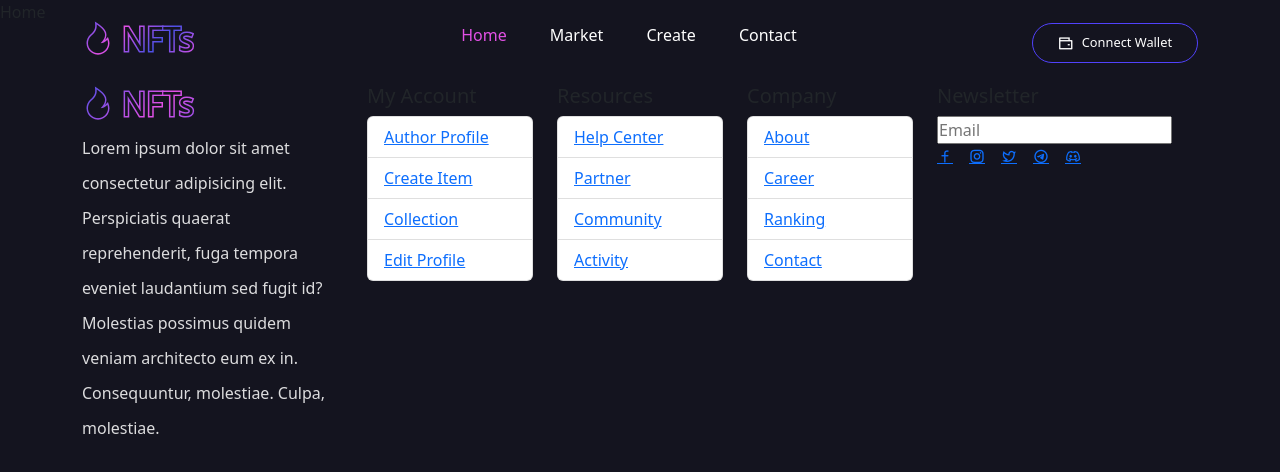
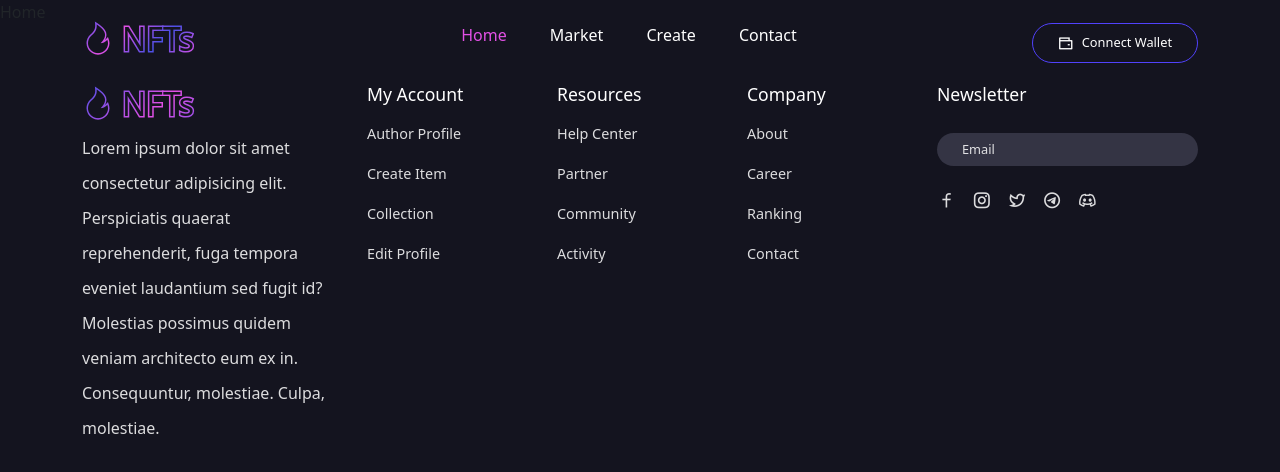
Before and after one commit to tkaveen/NFT-Marketplace-ReactJS, a React (Create React App) app: page /Home in a window 1280 px wide. Shown: the top 472 px of the page. Built offline with nearby package versions, Linux system fonts and the light colour scheme.

Commit message:
Footer css half done

```diff
--- /dev/null
+++ b/src/components/Footer/Footer.css
@@ -0,0 +1,57 @@
+.footer h5 {
+  font-size: 1.1rem;
+  color: #fff;
+}
+
+.list__item {
+  background: transparent !important;
+  padding-left: 0 !important;
+  border: none !important;
+}
+
+.list__group {
+  padding-left: 0;
+}
+
+.list__item a {
+  text-decoration: none;
+  color: #fff;
+  opacity: 85%;
+  font-size: 0.9rem;
+}
+
+.list__item a:hover {
+  color: #fff;
+  opacity: 85%;
+}
+
+.newsletter {
+  width: 100%;
+  border-radius: 50px;
+  color: #fff;
+  padding: 7px 25px;
+  margin-top: 20px;
+  margin-bottom: 20px;
+  border: none;
+  outline: none;
+  font-size: 0.8rem;
+  background: #343444;
+}
+
+::placeholder {
+  color: #fff;
+  opacity: 85%;
+}
+
+.social__links span a {
+  text-decoration: none;
+  color: #fff;
+  opacity: 85%;
+  font-size: 1.2rem;
+  font-weight: 400;
+  transition: 0.3s;
+}
+
+.social__links span a:hover {
+  color: #e250e5;
+}
--- a/src/components/Footer/Footer.jsx
+++ b/src/components/Footer/Footer.jsx
@@ -1,6 +1,7 @@
 import React from "react";
 import { Link } from "react-router-dom";
 import { Container, Row, Col, ListGroup, ListGroupItem } from "reactstrap";
+import "./Footer.css";
 
 const MY__ACCOUNT = [
   {
@@ -85,7 +86,7 @@ const Footer = () => {
             <h5>My Account</h5>
             <ListGroup className="list__group">
               {MY__ACCOUNT.map((item, index) => (
-                <ListGroupItem key={index}>
+                <ListGroupItem key={index} className="list__item">
                   <Link to={item.url}>{item.display}</Link>
                 </ListGroupItem>
               ))}
@@ -96,7 +97,7 @@ const Footer = () => {
             <h5>Resources</h5>
             <ListGroup className="list__group">
               {RESOURCES.map((item, index) => (
-                <ListGroupItem key={index}>
+                <ListGroupItem key={index} className="list__item">
                   <Link to={item.url}>{item.display}</Link>
                 </ListGroupItem>
               ))}
@@ -107,7 +108,7 @@ const Footer = () => {
             <h5>Company</h5>
             <ListGroup className="list__group">
               {COMPANY.map((item, index) => (
-                <ListGroupItem key={index}>
+                <ListGroupItem key={index} className="list__item">
                   <Link to={item.url}>{item.display}</Link>
                 </ListGroupItem>
               ))}
```
